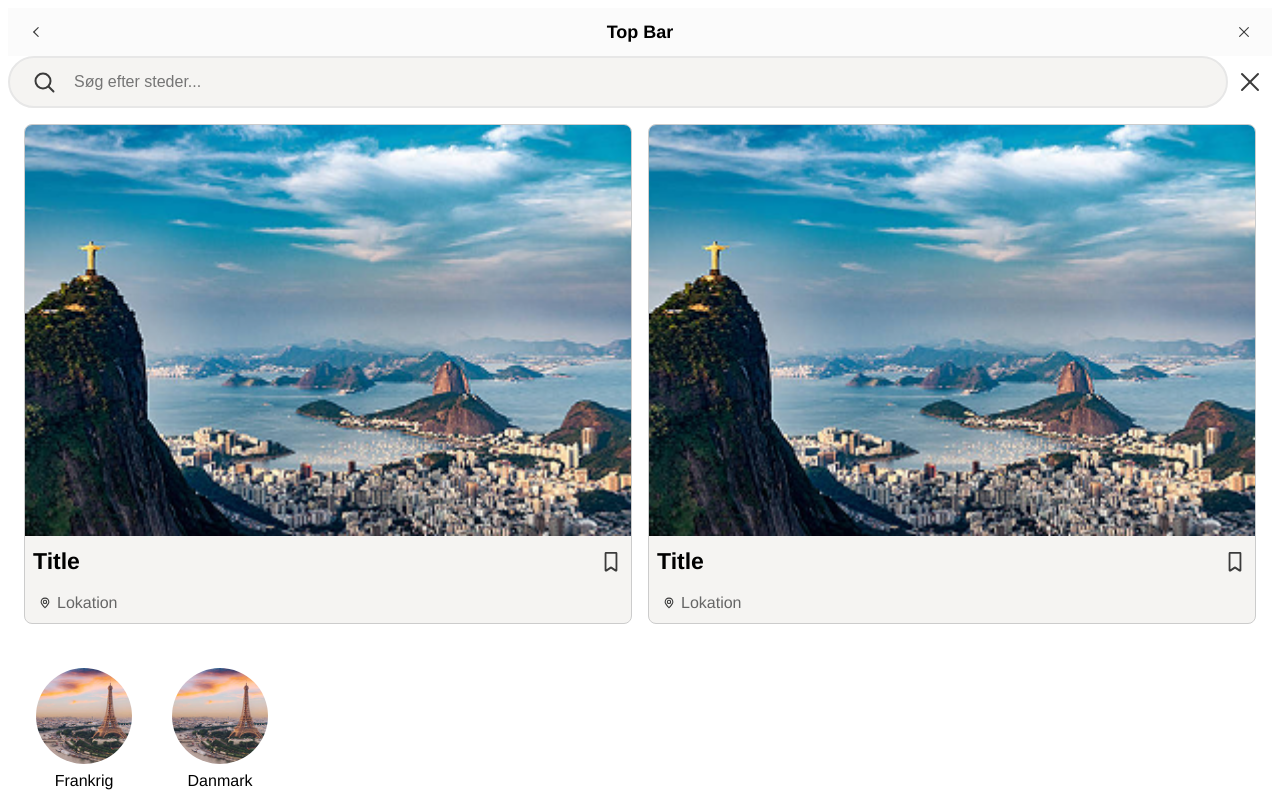
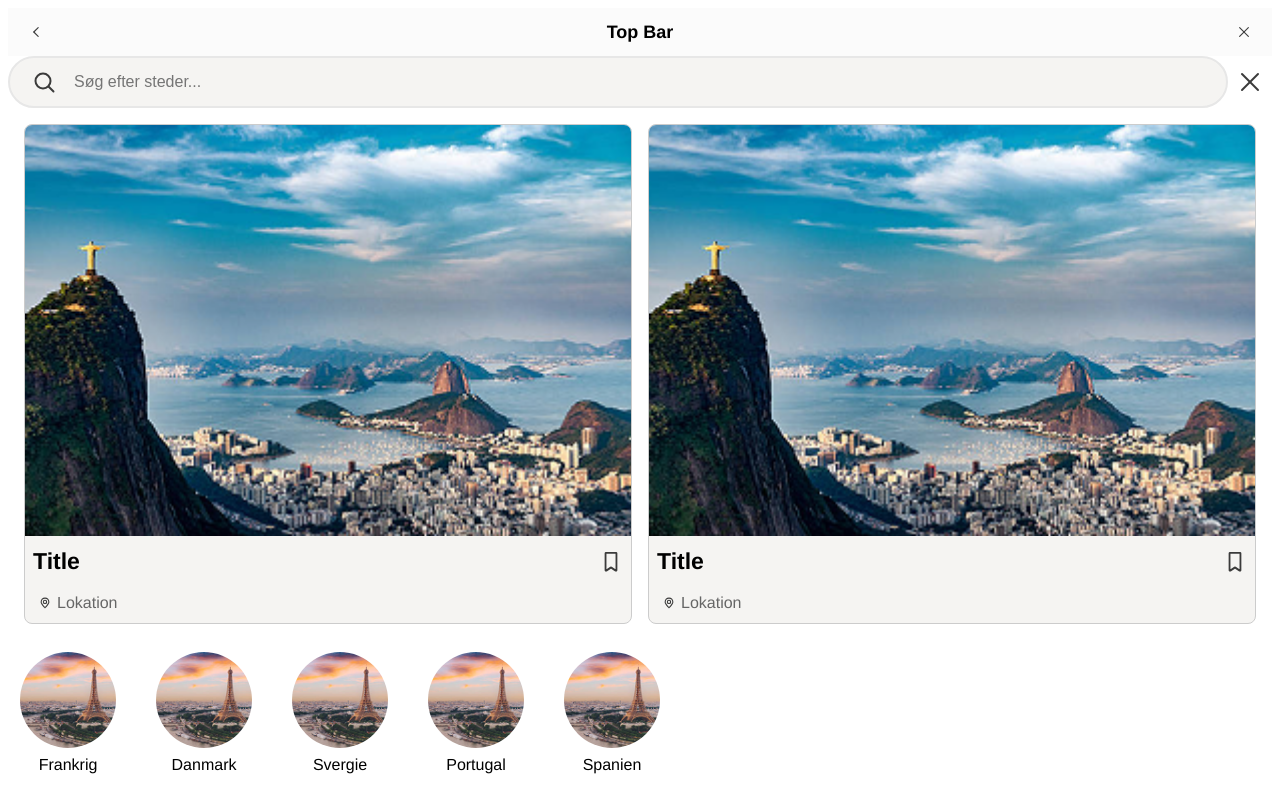
Before and after one commit to mamelishah/gemly-project-webapplication, a React (Vite) app: page / in a window 1280 px wide. Shown: the top 792 px of the page. Built offline with nearby package versions, Linux system fonts and the light colour scheme.

Commit message:
tilføjet flere country cards med funktionel scroll

```diff
--- a/src/App.tsx
+++ b/src/App.tsx
@@ -26,9 +26,12 @@ function App() {
         <SmallCard />
       </div>
 
-      <div style={{ display: "flex", padding: "1rem", gap: "1rem" }}>
+      <div className="country-circle-card-container">
         <CountryCircleCard image={image} countryName="Frankrig" />
         <CountryCircleCard image={image} countryName="Danmark" />
+        <CountryCircleCard image={image} countryName="Svergie" />
+        <CountryCircleCard image={image} countryName="Portugal" />
+        <CountryCircleCard image={image} countryName="Spanien" />
       </div>
 
       <div
--- a/src/components/cards/CountryCircleCard.css
+++ b/src/components/cards/CountryCircleCard.css
@@ -1,9 +1,10 @@
-#country-image {
-  width: 6rem;
-  height: 6rem;
-  border-radius: 100%;
-  overflow: hidden;
-  object-fit: cover;
+.country-circle-card-container {
+  display: flex;
+  flex-direction: row;
+  overflow-x: auto;
+  overflow-y: hidden;
+  gap: 1rem;
+  width: 100%;
 }
 
 .country-circle-card {
@@ -14,6 +15,16 @@
   justify-content: center;
   align-items: center;
   padding: var(--radius-m);
+  flex-shrink: 0;
+  overflow: hidden;
+}
+
+#country-image {
+  width: 6rem;
+  height: 6rem;
+  border-radius: 100%;
+  overflow: hidden;
+  object-fit: cover;
 }
 
 #country-name {
```
